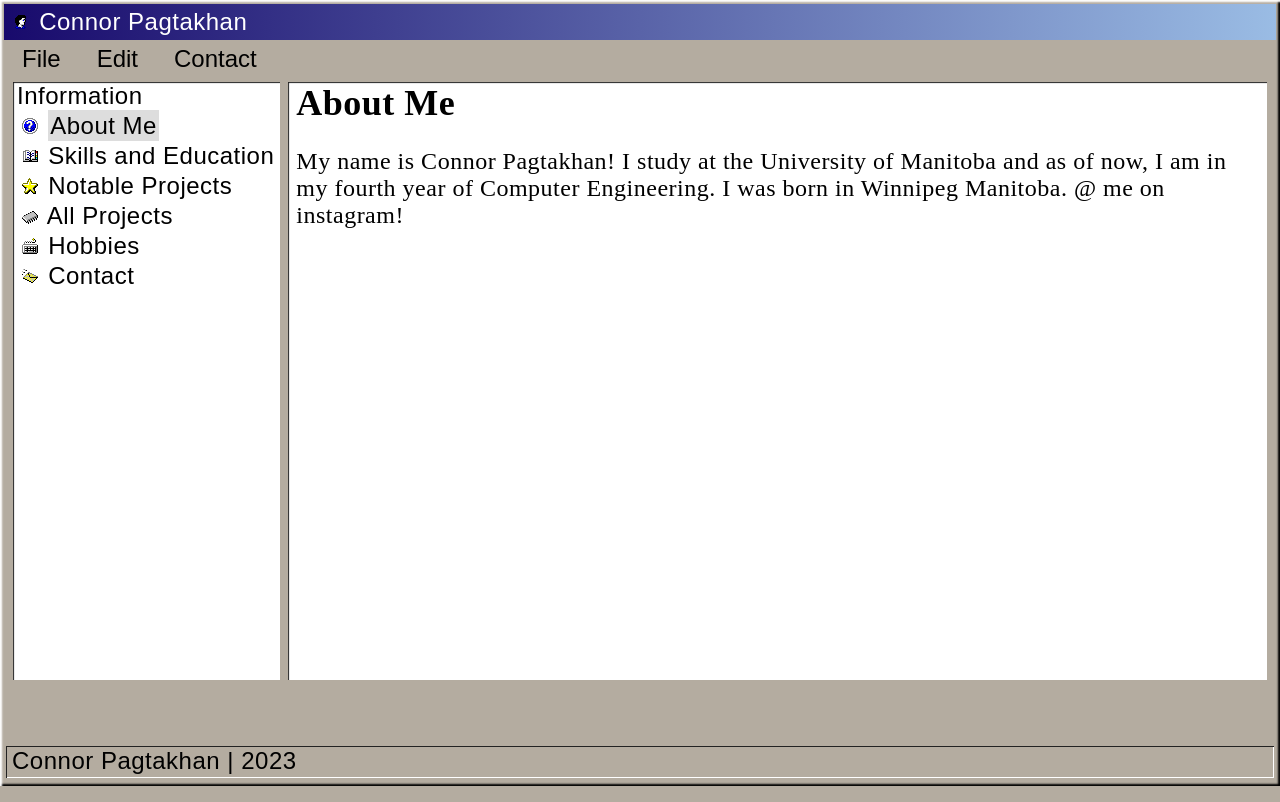
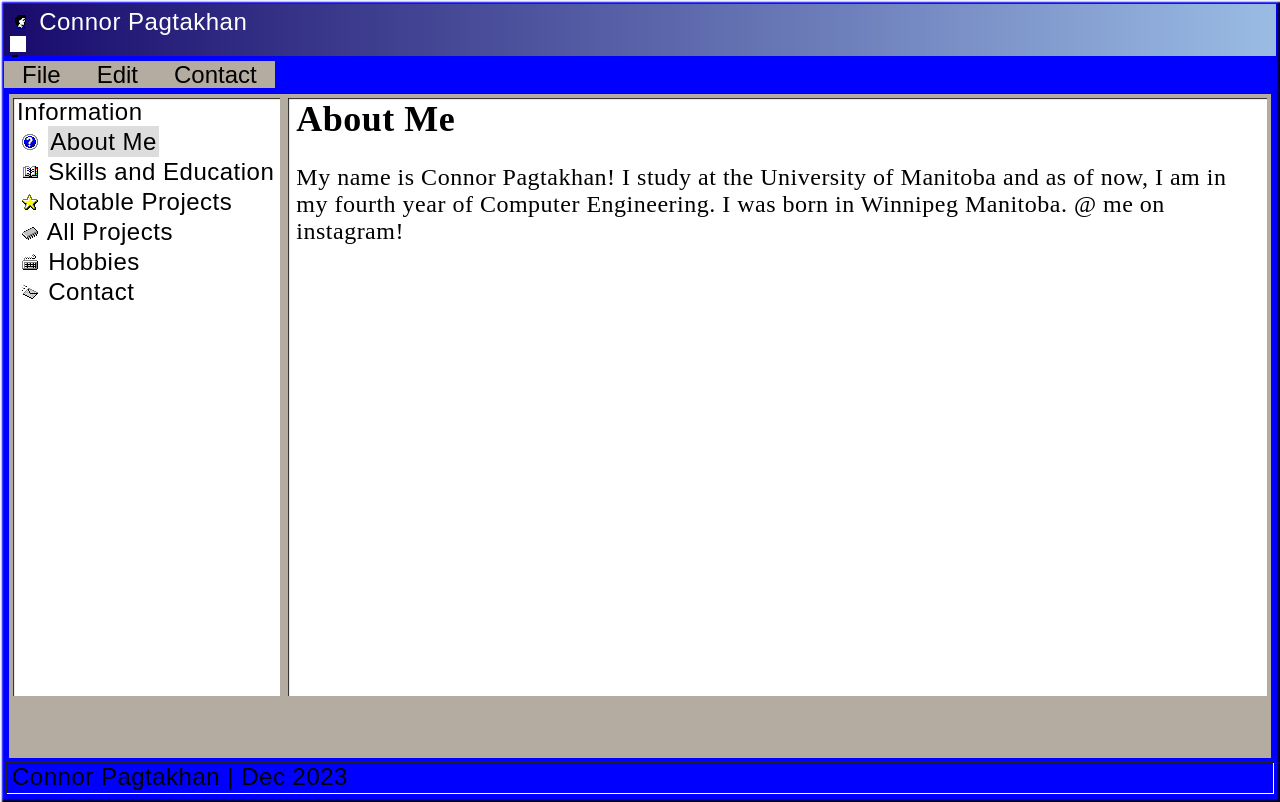
Before and after one commit to Backback12/backback12.github.io, a plain HTML site: page index.html in a window 1280 px wide. Drawn offline with Linux system fonts and the light colour scheme; a web font is replaced by a local one.

Commit message:
Updated README.md

```diff
--- a/index.html
+++ b/index.html
@@ -15,8 +15,28 @@
 
 <navbar class="navbar">
     <div class="title">
-        <img class="inline-img" src="/assets/objsel.dll_14_287-0.png">
-        Connor Pagtakhan
+        <!-- <div> -->
+            <img class="inline-img" src="/assets/objsel.dll_14_287-0.png">
+            Connor Pagtakhan
+            <div style="background-color: white; height: 16px; width: 16px; align-items: center;"><svg class="button-content replaced-svg" height="0.104181in" width="0.125017in" xmlns="http://www.w3.org/2000/svg" viewBox="0 0 12 10"><path d="M 2.00,7.00            C 2.00,7.00 8.00,7.00 8.00,7.00              8.00,7.00 8.00,9.00 8.00,9.00              8.00,9.00 2.00,9.00 2.00,9.00              2.00,9.00 2.00,7.00 2.00,7.00 Z" fill="black" id="Minimize" stroke-width="0" stroke="black"></path></svg>
+            </div>
+        <!-- </div> -->
+        <div style="background-color: white;">
+
+        </div>
+        <!-- <div class="titlebar-wincontrols">
+            <ul class="buttons-wrapper">
+              <li class="button minimize">
+                <svg class="button-content replaced-svg" height="0.104181in" width="0.125017in" xmlns="http://www.w3.org/2000/svg" viewBox="0 0 12 10"><path d="M 2.00,7.00            C 2.00,7.00 8.00,7.00 8.00,7.00              8.00,7.00 8.00,9.00 8.00,9.00              8.00,9.00 2.00,9.00 2.00,9.00              2.00,9.00 2.00,7.00 2.00,7.00 Z" fill="black" id="Minimize" stroke-width="0" stroke="black"></path></svg>
+              </li>
+              <li class="button maximize">
+                <svg class="button-content replaced-svg" height="0.104181in" width="0.125017in" xmlns="http://www.w3.org/2000/svg" viewBox="0 0 12 10"><path d="M 2.00,2.00            C 2.00,2.00 9.00,2.00 9.00,2.00              9.00,2.00 9.00,8.00 9.00,8.00              9.00,8.00 2.00,8.00 2.00,8.00              2.00,8.00 2.00,2.00 2.00,2.00 Z            M 1.00,0.00            C 1.00,0.00 1.00,9.00 1.00,9.00              1.00,9.00 10.00,9.00 10.00,9.00              10.00,9.00 10.00,0.00 10.00,0.00              10.00,0.00 1.00,0.00 1.00,0.00 Z" fill="black" id="Maximize" stroke-width="0" stroke="black"></path></svg>
+              </li>
+              <li class="spacer"></li><li class="button close">
+                <svg class="button-content replaced-svg" height="10" width="12" xmlns="http://www.w3.org/2000/svg" version="1.1" xmlns:svg="http://www.w3.org/2000/svg"><g id="layer1" transform="translate(0,-1042.3622)"><path d="m 2.0025485,1043.3853 2.0198115,0 0,1.0185 0.984011,0 0,0.984 1.985286,0 0,-0.984 1.001274,0 0,-1.0185 2.002548,0 0,1.0013 0,0 0,0 -1.001274,0 0,1.0012 -1.001274,0 0,0.9841 -1.001274,0 0,1.0012 1.001274,0 0,1.0013 1.001274,0 0,1.0013 1.001274,0 0,1.0013 -2.002548,0 0,-1.0013 -1.001274,0 0,-0.984 -1.985286,0 0,0.984 -1.001274,0 0,1.0013 -2.0025485,0 0,-1.0013 1.0012745,0 0,-1.0013 1.001274,0 0,-1.0013 1.001274,0 0,-1.0012 -1.001274,0 0,-0.9841 -1.001274,0 0,-1.0012 -1.0012745,0 0,-1.0186 z" fill="black" id="Close" stroke-width="0"></path></g></svg>
+              </li>
+            </ul>
+          </div> -->
     </div>
     <!-- <div class="menu-items"> -->
     <!-- <div style="margin: 0px; padding: 0px;"> -->
@@ -96,7 +116,7 @@
 	<!-- <script src="index.js"></script> -->
 
 <footer>
-    Connor Pagtakhan | 2023
+    Connor Pagtakhan | Dec 2023
 </footer>
 
 
--- a/styles.css
+++ b/styles.css
@@ -18,7 +18,8 @@
 }
 
 body {
-    background-color: var(--bg-primary);
+    /* background-color: var(--bg-primary); */
+    background-color: blue;
     margin: 0px;
     padding: 4px;
     /* border: 4px; */
@@ -33,6 +34,8 @@ body {
 }
 
 .navbar {
+    background-color: var(--bg-primary);
+    /* border-color: var(--bg-primary); */
     padding: 0px;
     margin: 0px;
 }
@@ -107,7 +110,7 @@ h1, h2, h3 {
 
 
 main {
-    background: #FFFFFF;
+    background-color: var(--bg-primary);
     height: 83vh;
     /* padding: 2px 4px; */
     /* padding: 0px; */
```
Also changed, not shown: 1 other file.
